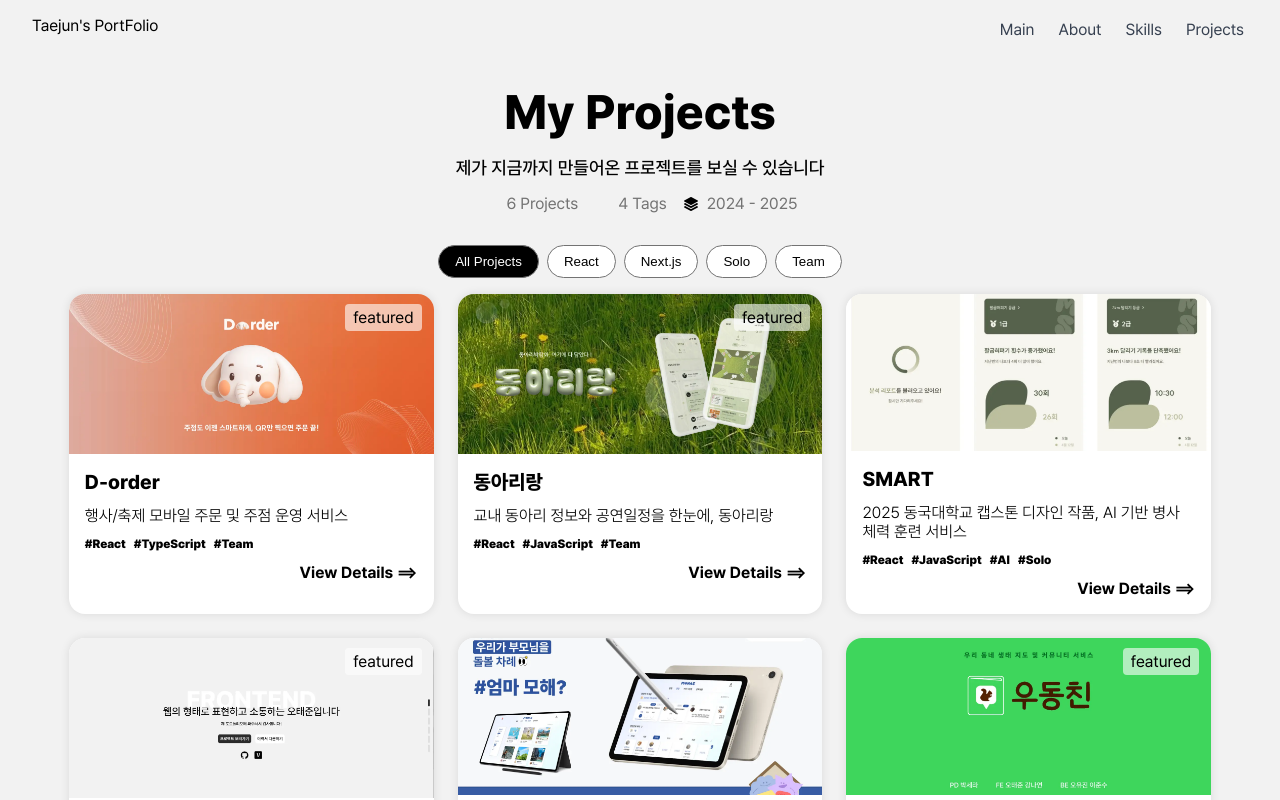
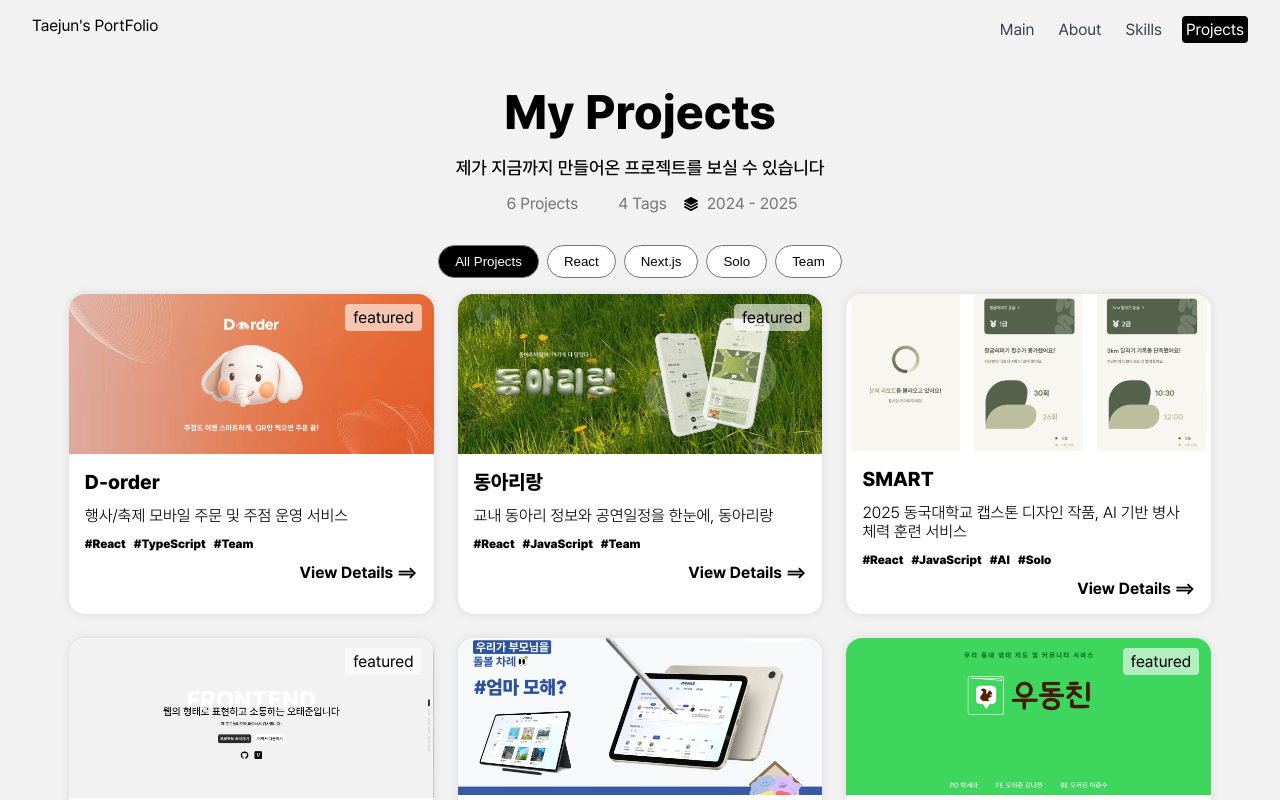
Before and after one commit to taejun0/PortfolioPage, a Next.js app: page /projects in a window 1280 px wide. Shown: the top 800 px of the page. Built offline with nearby package versions, Linux system fonts and the light colour scheme; some icons are missing.

Commit message:
[Refactor] #21 - UX를 고려하여 header 활성화 상태

```diff
--- a/src/components/header/Header.styled.ts
+++ b/src/components/header/Header.styled.ts
@@ -28,22 +28,28 @@ export const NaviSet = styled.div`
   gap: 1rem;
 `;
 
-export const NaviTitle = styled.div`
+export const NaviTitle = styled.div<{ $active?: boolean }>`
   ${({ theme }) => theme.fonts.Pretendard};
-  color: ${({ theme }) => theme.colors.black100};
+  color: ${({ theme, $active }) =>
+    $active ? theme.colors.white : theme.colors.black100};
+  background-color: ${({ theme, $active }) =>
+    $active ? theme.colors.black : theme.colors.BG100};
 
-  cursor: pointer;
+  cursor: ${({ $active }) => ($active ? "default" : "pointer")};
 
   padding: 0.25rem;
-
   border-radius: 0.25rem;
   box-shadow: inset 0 0 0 0 ${({ theme }) => theme.colors.black};
   transition: color 0.3s ease-in-out, box-shadow 0.3s ease-in-out;
 
-  :hover {
-    color: ${({ theme }) => theme.colors.white};
-    box-shadow: inset 200px 0 0 0 ${({ theme }) => theme.colors.black};
-  }
+  ${({ $active, theme }) =>
+    !$active &&
+    `
+      &:hover {
+        color: ${theme.colors.white};
+        box-shadow: inset 200px 0 0 0 ${theme.colors.black};
+      }
+    `}
 `;
 
 export const Button = styled.div``;
--- a/src/components/header/Header.tsx
+++ b/src/components/header/Header.tsx
@@ -4,9 +4,14 @@ import * as S from "./Header.styled";
 
 import Link from "next/link";
 
+import { usePathname } from "next/navigation";
 import { ROUTE_CONSTANTS } from "@constants/routeConstants";
 
 const Header = () => {
+  const pathname = usePathname();
+
+  const isActive = (route: string) => pathname === route;
+
   return (
     <S.Wrapper>
       <Link href={ROUTE_CONSTANTS.MAIN}>
@@ -14,16 +19,24 @@ const Header = () => {
       </Link>
       <S.NaviSet>
         <Link href={ROUTE_CONSTANTS.MAIN}>
-          <S.NaviTitle>Main</S.NaviTitle>
+          <S.NaviTitle $active={isActive(ROUTE_CONSTANTS.MAIN)}>
+            Main
+          </S.NaviTitle>
         </Link>
         <Link href={ROUTE_CONSTANTS.ABOUT}>
-          <S.NaviTitle>About</S.NaviTitle>
+          <S.NaviTitle $active={isActive(ROUTE_CONSTANTS.ABOUT)}>
+            About
+          </S.NaviTitle>
         </Link>
         <Link href={ROUTE_CONSTANTS.SKILLS}>
-          <S.NaviTitle>Skills</S.NaviTitle>
+          <S.NaviTitle $active={isActive(ROUTE_CONSTANTS.SKILLS)}>
+            Skills
+          </S.NaviTitle>
         </Link>
         <Link href={ROUTE_CONSTANTS.PROJECTS}>
-          <S.NaviTitle>Projects</S.NaviTitle>
+          <S.NaviTitle $active={isActive(ROUTE_CONSTANTS.PROJECTS)}>
+            Projects
+          </S.NaviTitle>
         </Link>
       </S.NaviSet>
     </S.Wrapper>
```
